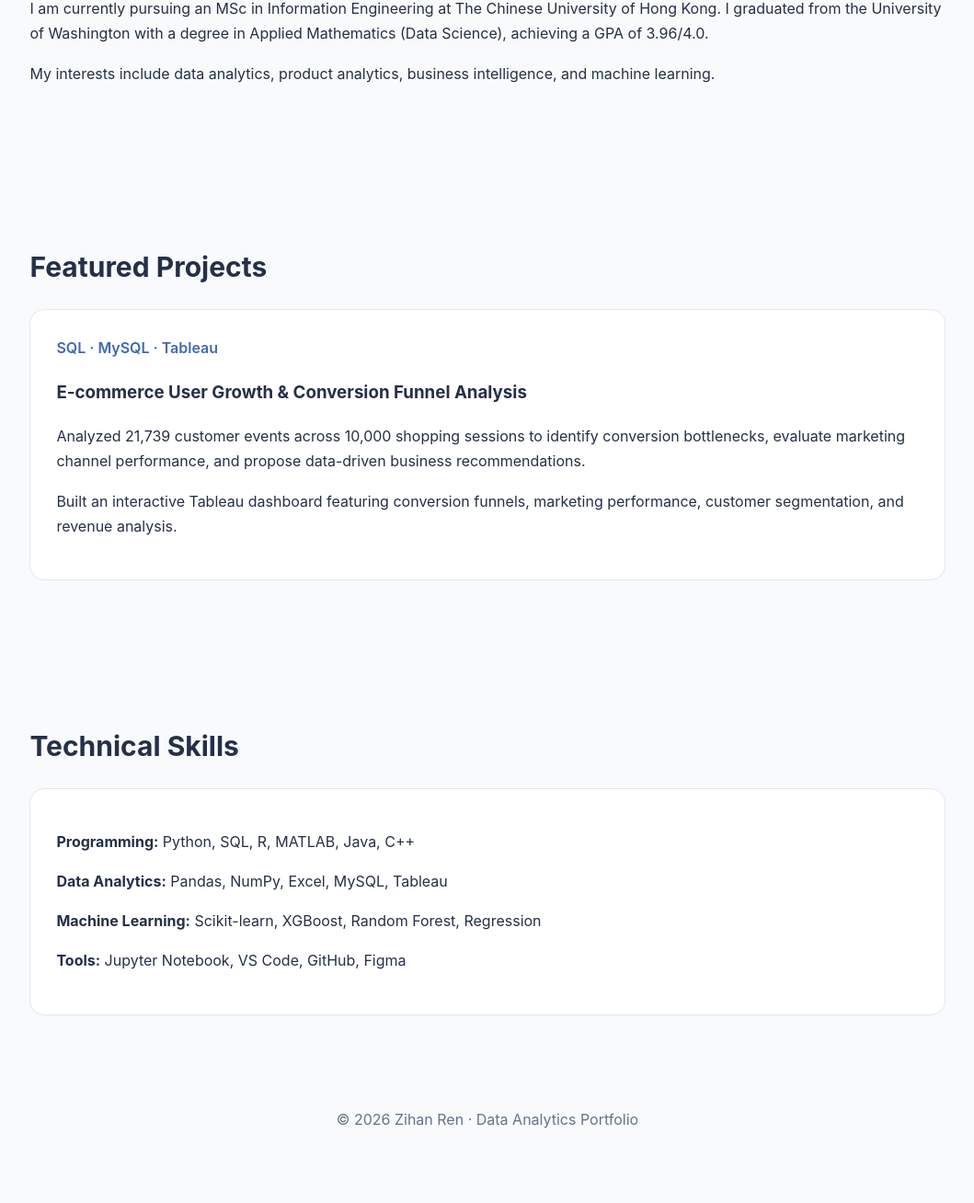
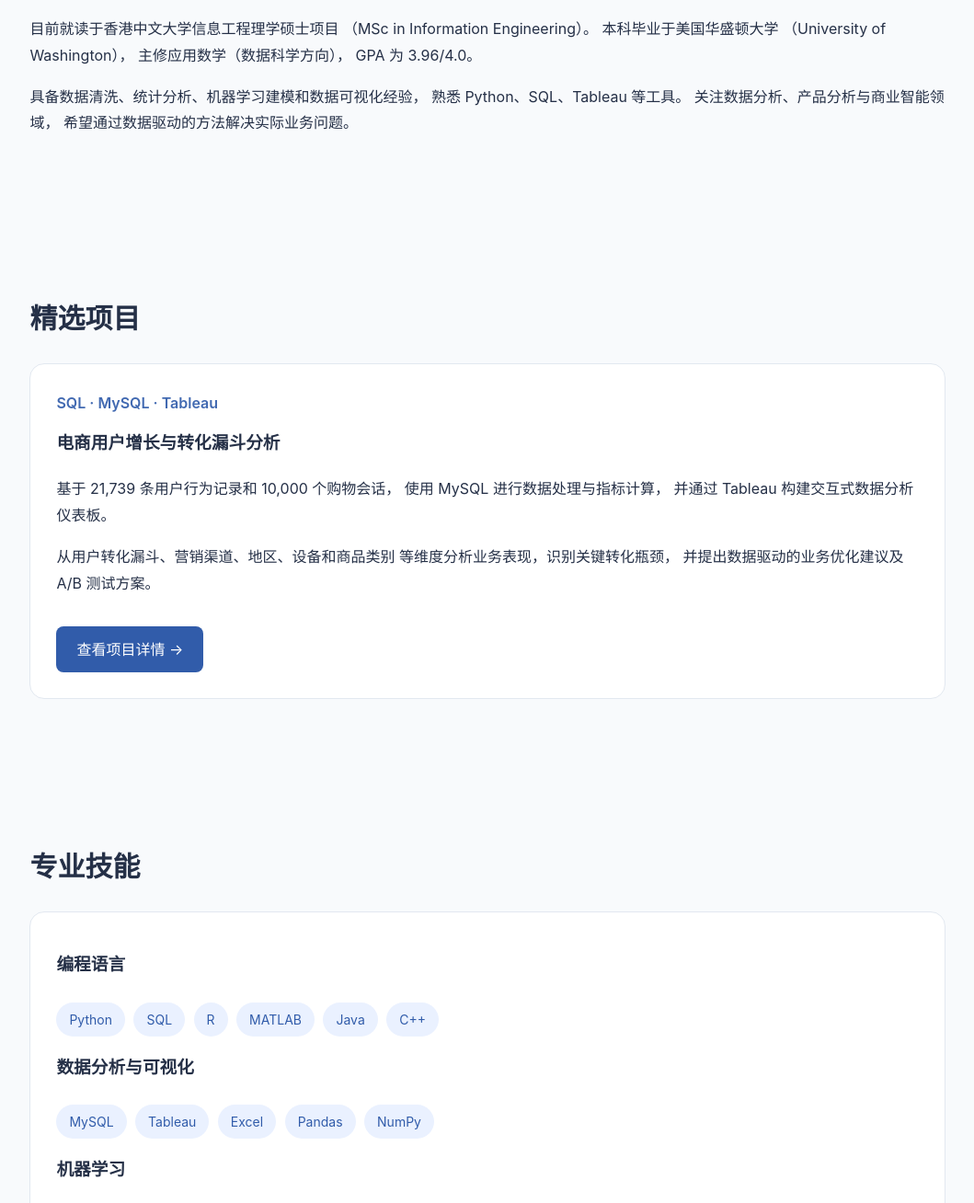
Before and after one commit to zihanren1021-a11y/zihanren1021-a11y.github.io, a plain HTML site: page index.html in a window 1280 px wide. Shown: the part 727-2035 px from the top of the page at 92% size, without its empty margins (110-1169 px from the left). Before the commit the page ends 1993 px from the top, so only its background shows below. Drawn offline with Linux system fonts and the light colour scheme.

Commit message:
Update index.html

```diff
--- a/index.html
+++ b/index.html
@@ -1,20 +1,23 @@
 
 <!DOCTYPE html>
-<html lang="en">
+<html lang="zh-CN">
 <head>
   <meta charset="UTF-8">
   <meta name="viewport" content="width=device-width, initial-scale=1.0">
-  <title>Zihan Ren | Data Analytics Portfolio</title>
+  <title>任子涵 | 数据分析个人作品集</title>
   <style>
     * { box-sizing: border-box; }
     html { scroll-behavior: smooth; }
+
     body {
       margin: 0;
-      font-family: -apple-system, BlinkMacSystemFont, "Segoe UI", sans-serif;
+      font-family: -apple-system, BlinkMacSystemFont,
+                   "PingFang SC", "Microsoft YaHei", sans-serif;
       color: #253047;
       background: #f8fafc;
-      line-height: 1.7;
+      line-height: 1.8;
     }
+
     nav {
       padding: 20px 8%;
       display: flex;
@@ -22,24 +25,49 @@
       align-items: center;
       background: white;
     }
+
     nav a {
       color: #475569;
       text-decoration: none;
-      margin-left: 20px;
+      margin-left: 24px;
     }
+
+    nav a:hover { color: #315caa; }
+
     .hero {
       padding: 110px 8%;
       background: #eaf1ff;
     }
+
     .hero h1 {
-      font-size: clamp(36px, 6vw, 64px);
-      line-height: 1.15;
-      margin: 12px 0;
+      font-size: clamp(36px, 6vw, 60px);
+      line-height: 1.3;
+      margin: 15px 0;
     }
-    .hero p { max-width: 650px; font-size: 18px; }
-    .tag { color: #4169b1; font-weight: 600; }
-    section { padding: 65px 8%; max-width: 1200px; margin: auto; }
-    h2 { font-size: 30px; margin-bottom: 20px; }
+
+    .hero p {
+      max-width: 700px;
+      font-size: 18px;
+    }
+
+    .tag {
+      color: #4169b1;
+      font-weight: 600;
+    }
+
+    section {
+      padding: 65px 8%;
+      max-width: 1200px;
+      margin: auto;
+    }
+
+    h2 {
+      font-size: 30px;
+      margin-bottom: 22px;
+    }
+
+    h3 { margin-top: 12px; }
+
     .card {
       background: white;
       border: 1px solid #e2e8f0;
@@ -47,6 +75,7 @@
       padding: 28px;
       margin-top: 20px;
     }
+
     .button {
       display: inline-block;
       background: #315caa;
@@ -56,7 +85,25 @@
       text-decoration: none;
       margin-top: 16px;
     }
-    footer { text-align: center; padding: 35px; color: #64748b; }
+
+    .button:hover { background: #244987; }
+
+    .skill-tag {
+      display: inline-block;
+      background: #eaf1ff;
+      color: #315caa;
+      padding: 6px 14px;
+      border-radius: 20px;
+      margin: 5px 5px 5px 0;
+      font-size: 14px;
+    }
+
+    footer {
+      text-align: center;
+      padding: 35px;
+      color: #64748b;
+    }
+
     @media(max-width: 600px) {
       nav { flex-wrap: wrap; gap: 10px; }
       nav a { margin-left: 10px; }
@@ -64,73 +111,118 @@
     }
   </style>
 </head>
+
 <body>
 
+<!-- 导航栏 -->
 <nav>
-  <strong>Zihan Ren</strong>
+  <strong>任子涵 · 个人作品集</strong>
   <div>
-    <a href="#about">About</a>
-    <a href="#projects">Projects</a>
-    <a href="#skills">Skills</a>
+    <a href="#about">关于我</a>
+    <a href="#projects">项目经历</a>
+    <a href="#skills">专业技能</a>
   </div>
 </nav>
 
+<!-- 首页介绍 -->
 <div class="hero">
   <div class="tag">DATA ANALYTICS PORTFOLIO</div>
-  <h1>Hi, I'm Zihan Ren.</h1>
+
+  <h1>你好，我是任子涵。</h1>
+
   <p>
-    I am passionate about data analytics, machine learning,
-    and transforming complex data into actionable business insights.
+    热爱数据分析、机器学习与商业分析，
+    致力于通过数据挖掘业务价值，
+    将复杂的数据转化为清晰、可执行的业务洞察。
   </p>
-  <a class="button" href="#projects">Explore My Projects</a>
+
+  <a class="button" href="#projects">探索我的项目 →</a>
 </div>
 
+<!-- 关于我 -->
 <section id="about">
-  <h2>About Me</h2>
+  <h2>关于我</h2>
+
   <p>
-    I am currently pursuing an MSc in Information Engineering
-    at The Chinese University of Hong Kong.
-    I graduated from the University of Washington with a
-    degree in Applied Mathematics (Data Science), achieving
-    a GPA of 3.96/4.0.
+    目前就读于香港中文大学信息工程理学硕士项目
+    （MSc in Information Engineering）。
+    本科毕业于美国华盛顿大学
+    （University of Washington），
+    主修应用数学（数据科学方向），
+    GPA 为 3.96/4.0。
   </p>
+
   <p>
-    My interests include data analytics, product analytics,
-    business intelligence, and machine learning.
+    具备数据清洗、统计分析、机器学习建模和数据可视化经验，
+    熟悉 Python、SQL、Tableau 等工具。
+    关注数据分析、产品分析与商业智能领域，
+    希望通过数据驱动的方法解决实际业务问题。
   </p>
 </section>
 
+<!-- 项目经历 -->
 <section id="projects">
-  <h2>Featured Projects</h2>
+  <h2>精选项目</h2>
+
   <div class="card">
     <div class="tag">SQL · MySQL · Tableau</div>
-    <h3>E-commerce User Growth & Conversion Funnel Analysis</h3>
+
+    <h3>电商用户增长与转化漏斗分析</h3>
+
     <p>
-      Analyzed 21,739 customer events across 10,000 shopping
-      sessions to identify conversion bottlenecks, evaluate
-      marketing channel performance, and propose data-driven
-      business recommendations.
+      基于 21,739 条用户行为记录和 10,000 个购物会话，
+      使用 MySQL 进行数据处理与指标计算，
+      并通过 Tableau 构建交互式数据分析仪表板。
     </p>
+
     <p>
-      Built an interactive Tableau dashboard featuring
-      conversion funnels, marketing performance,
-      customer segmentation, and revenue analysis.
+      从用户转化漏斗、营销渠道、地区、设备和商品类别
+      等维度分析业务表现，识别关键转化瓶颈，
+      并提出数据驱动的业务优化建议及 A/B 测试方案。
     </p>
+
+    <a class="button" href="ecommerce.html">
+      查看项目详情 →
+    </a>
   </div>
 </section>
 
+<!-- 专业技能 -->
 <section id="skills">
-  <h2>Technical Skills</h2>
+  <h2>专业技能</h2>
+
   <div class="card">
-    <p><strong>Programming:</strong> Python, SQL, R, MATLAB, Java, C++</p>
-    <p><strong>Data Analytics:</strong> Pandas, NumPy, Excel, MySQL, Tableau</p>
-    <p><strong>Machine Learning:</strong> Scikit-learn, XGBoost, Random Forest, Regression</p>
-    <p><strong>Tools:</strong> Jupyter Notebook, VS Code, GitHub, Figma</p>
+    <h3>编程语言</h3>
+    <span class="skill-tag">Python</span>
+    <span class="skill-tag">SQL</span>
+    <span class="skill-tag">R</span>
+    <span class="skill-tag">MATLAB</span>
+    <span class="skill-tag">Java</span>
+    <span class="skill-tag">C++</span>
+
+    <h3>数据分析与可视化</h3>
+    <span class="skill-tag">MySQL</span>
+    <span class="skill-tag">Tableau</span>
+    <span class="skill-tag">Excel</span>
+    <span class="skill-tag">Pandas</span>
+    <span class="skill-tag">NumPy</span>
+
+    <h3>机器学习</h3>
+    <span class="skill-tag">Scikit-learn</span>
+    <span class="skill-tag">XGBoost</span>
+    <span class="skill-tag">Random Forest</span>
+    <span class="skill-tag">Regression</span>
+
+    <h3>开发与设计工具</h3>
+    <span class="skill-tag">Jupyter Notebook</span>
+    <span class="skill-tag">VS Code</span>
+    <span class="skill-tag">GitHub</span>
+    <span class="skill-tag">Figma</span>
   </div>
 </section>
 
 <footer>
-  © 2026 Zihan Ren · Data Analytics Portfolio
+  © 2026 任子涵 · 数据分析个人作品集
 </footer>
 
 </body>
```
